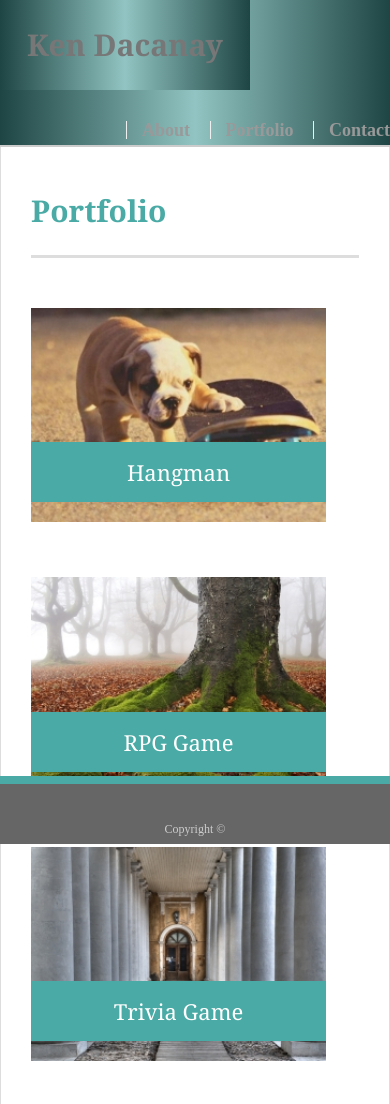
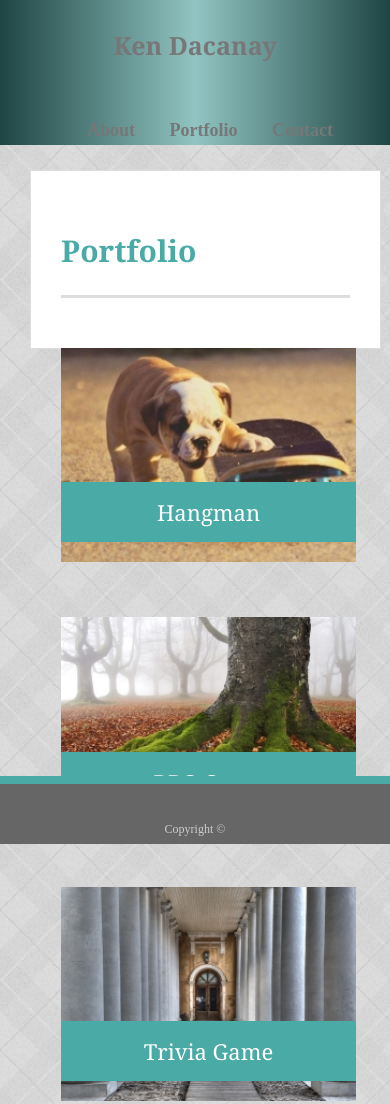
Before and after one commit to kdacanay/Responsive.Portfolio, a plain HTML site: page portfolio.html in a window 390 px wide. Shown: the top 1104 px of the page. Drawn offline with Linux system fonts and the light colour scheme.

Commit message:
adjusted .nav and top.nav to drop below name bar with media query, less than 640px;

```diff
--- a/assets/css/portfolio.css
+++ b/assets/css/portfolio.css
@@ -21,9 +21,7 @@
             #1e4543, #91c4c2, #1e4543);
     font-weight: bolder;
 }
-.textbox:nth-child(even) {
-    margin-right: 40px;
-  }
+
 .textbox h3 {
         position: absolute;
         bottom: 20px;
@@ -37,7 +35,9 @@
         background: #4aaaa5;
         border-bottom: 0;
 }
-
+.textbox:nth-child(even) {
+    margin-right: 40px;
+  }
 /*hangman*/
 
 .hangman-image {
@@ -56,7 +56,7 @@
     float: left;
   height: auto;
   margin-top: 10px;
-  margin-right: 25px;
+  margin-right: 40px;
 }
 /*trivia*/
 
@@ -77,7 +77,7 @@
   float: left;
   height: auto;
   margin-top: 10px;
-  margin-right: 25px;
+  margin-right: 40px;
 }
 /*rock*/
 
@@ -91,13 +91,7 @@
     margin-right: 25px;
 }
 
-.auth-image {
-    float: left;
-    width: 200px;
-    height: auto;
-    margin-top: 10px;
-    margin-right: 25px;
-  }
+
 /*main-container for portfolio.html page */
 .games {
     background-color: #ffffff;
--- a/assets/css/style.css
+++ b/assets/css/style.css
@@ -16,13 +16,12 @@ body {
 
   #top-nav {
     position: fixed;
-    z-index: 99;
     width: 100%;
     margin: 0 0 30px;
     overflow: auto;
     color: #ffffff;
     background: #ffffff;
-    border-bottom: 2px solid #cccccc;
+    border-bottom:  #cccccc;
   }
   #top-nav:hover {
     outline: 0px solid transparent;
@@ -36,10 +35,10 @@ body {
 
   .name {
     float: left;
-    width: 250px;
+    width: 25%;
     height: 90px;
     font-family: Georgia, Times, "Times New Roman", serif;
-    font-size: 30px;
+    font-size: 25px;
     font-weight: bold;
     line-height: 90px;
     color: #ffffff;
@@ -60,6 +59,7 @@ body {
   nav {
     float: right;
     margin-top: 25px;
+    width: 30%;
   }
   nav:hover {
     outline: 0px solid transparent;
@@ -74,10 +74,10 @@ body {
     display: inline-block;
     padding-left: 15px;
     margin-left: 15px;
-    line-height: 18px;
-    color: #999;
+    line-height: 15px;
+    color: #777777;
     text-decoration: none;
-    border-left: 1px solid #efefef;
+
   }
   nav a:hover {
     outline: 0px solid transparent;
@@ -242,3 +242,26 @@ body {
 
 
 /*responsive assignment*/
+@media screen and (max-width: 640px) {
+  .name {
+    width: 100%;
+  }
+  #top-nav  {
+    float: right;
+    margin-right: auto;
+    margin-left: auto;
+    width: 100%;
+  }
+  nav {
+    width: 100%;
+    float: right;
+    text-align: center;
+  }
+.main-section {
+  margin-top: 40px;
+  width: 90%;
+  position: relative;
+  float: none;
+  margin-left: 30px;
+}
+}
```
